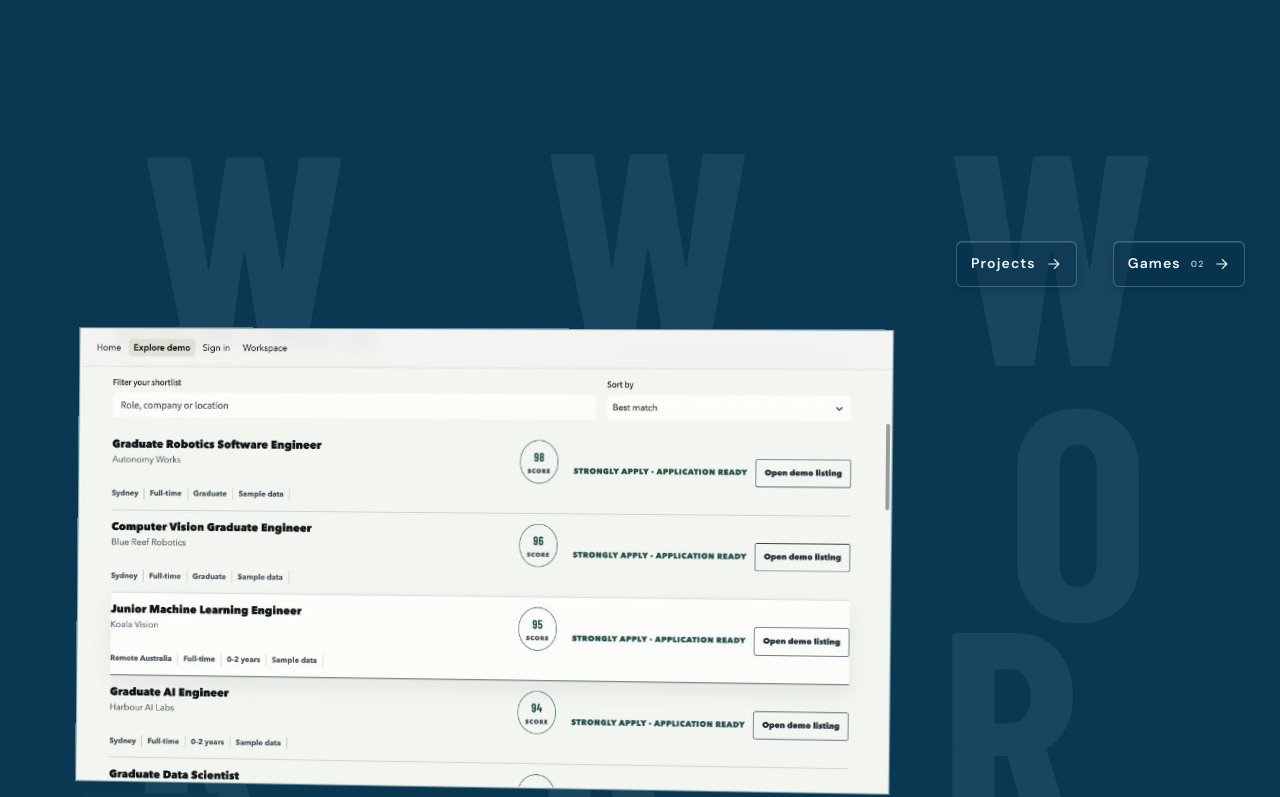
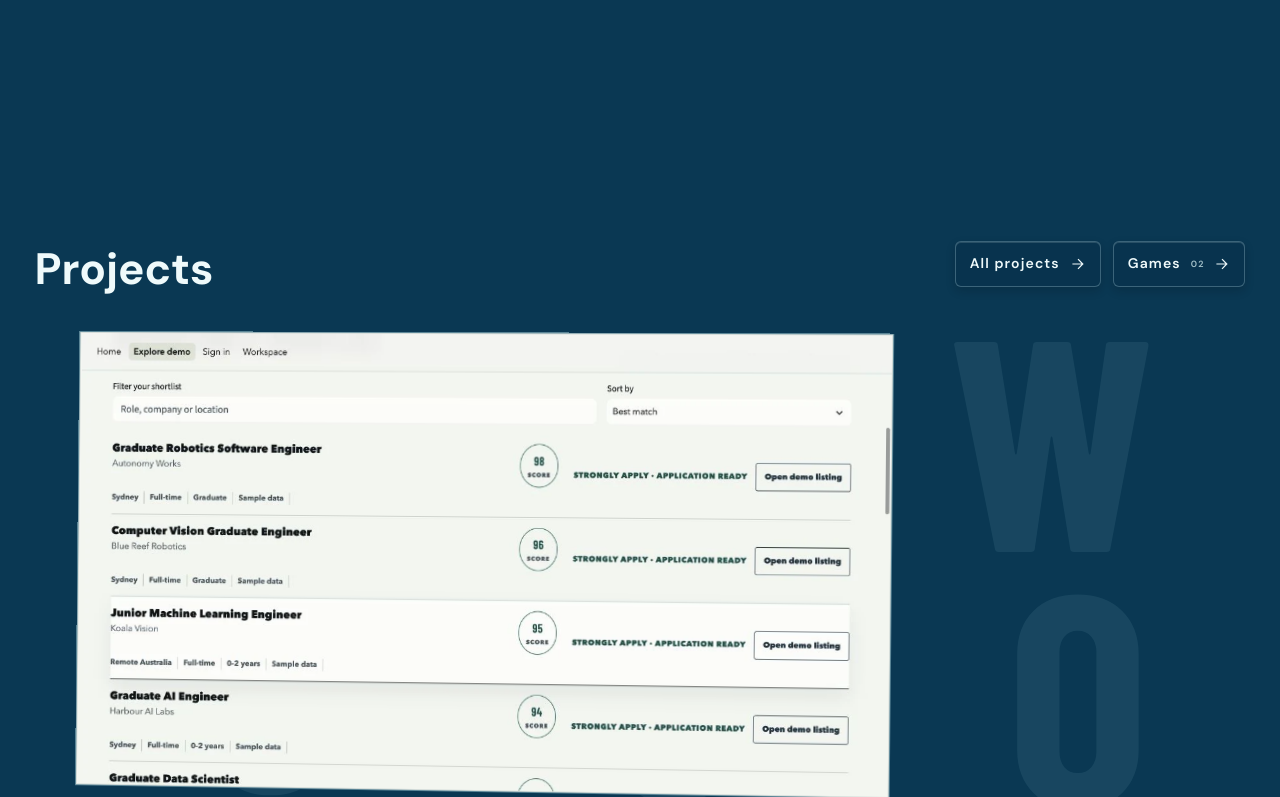
Before and after one commit to amancodeshere/personal-website, a Next.js app: page / in a window 1280 px wide. Shown: the part 1703-2500 px from the top of the page. Built offline with nearby package versions, Linux system fonts and the light colour scheme; a web font is replaced by a local one.

Commit message:
feat:add a visible Projects heading to the homepage

```diff
--- a/src/app/globals.css
+++ b/src/app/globals.css
@@ -342,8 +342,7 @@ svg {
   display: grid;
   grid-template: repeat(4, 1fr) / repeat(3, 1fr);
   height: 100vh;
-  margin: calc(-1 * clamp(64px, 8vw, 120px)) 0
-    calc(-100vh + clamp(64px, 8vw, 120px));
+  margin: 0 0 -100vh;
   color: rgba(168, 217, 226, 0.15);
   font: 900 clamp(100px, 24vw, 300px)/0.78 var(--display);
   letter-spacing: -0.05em;
@@ -356,12 +355,11 @@ svg {
 .work-heading {
   position: relative;
   z-index: 2;
+}
+.work-heading-links {
   display: flex;
-  justify-content: flex-end;
-  align-items: end;
-  min-height: 48px;
-  margin: 0 0 26px;
-  gap: clamp(18px, 3vw, 36px);
+  flex-wrap: wrap;
+  gap: 12px;
 }
 .work-heading a {
   display: inline-flex;
@@ -499,14 +497,14 @@ svg {
 .experience-section {
   background: var(--ocean);
 }
-.experience-section .section-heading {
+.section-heading {
   display: flex;
   justify-content: space-between;
   align-items: end;
   gap: 24px;
   margin-bottom: 30px;
 }
-.experience-section h2 {
+.section-heading h2 {
   margin: 0;
   color: var(--ice);
   font: 700 clamp(30px, 3.5vw, 44px)/1.15 var(--body);
@@ -1045,10 +1043,6 @@ svg {
     margin: 0;
     font-size: 15vw;
   }
-  .work-heading {
-    min-height: 0;
-    margin-bottom: 21px;
-  }
   .project-list {
     grid-template-columns: 1fr;
     gap: 30px;
@@ -1064,7 +1058,7 @@ svg {
   .project-row:nth-child(even) {
     transform: none;
   }
-  .experience-section .section-heading {
+  .section-heading {
     align-items: start;
     flex-direction: column;
   }
--- a/src/components/sections/SelectedWork.tsx
+++ b/src/components/sections/SelectedWork.tsx
@@ -9,17 +9,11 @@ import { GalleryMotion } from "../visual/GalleryMotion";
 export function SelectedWork() {
   return (
     <section className="work-section" id="work" aria-labelledby="work-title">
-      <div className="work-letter-wall" aria-hidden="true">
-        {[..."WWWOOORRRKKK"].map((letter, index) => (
-          <span key={index}>{letter}</span>
-        ))}
-      </div>
-      <div className="work-heading">
-        <h2 id="work-title" className="visually-hidden">
-          Work
-        </h2>
+      <header className="section-heading work-heading">
+        <h2 id="work-title">Projects</h2>
+        <div className="work-heading-links">
           <Link href="/projects">
-          Projects
+            All projects
             <svg viewBox="0 0 20 20" aria-hidden="true">
               <path d="M3 10h13M10 4l6 6-6 6" />
             </svg>
@@ -31,6 +25,12 @@ export function SelectedWork() {
             </svg>
           </Link>
         </div>
+      </header>
+      <div className="work-letter-wall" aria-hidden="true">
+        {[..."WWWOOORRRKKK"].map((letter, index) => (
+          <span key={index}>{letter}</span>
+        ))}
+      </div>
       <GalleryMotion className="project-list home-project-list">
         {portfolioProjects.map((project, index) => (
           <ProjectRow key={project.slug} project={project} index={index} />
```
Also changed, not shown: 1 other file (tests, documents, lock files or other folders). Lines whose indentation alone changed are shown as unchanged.
